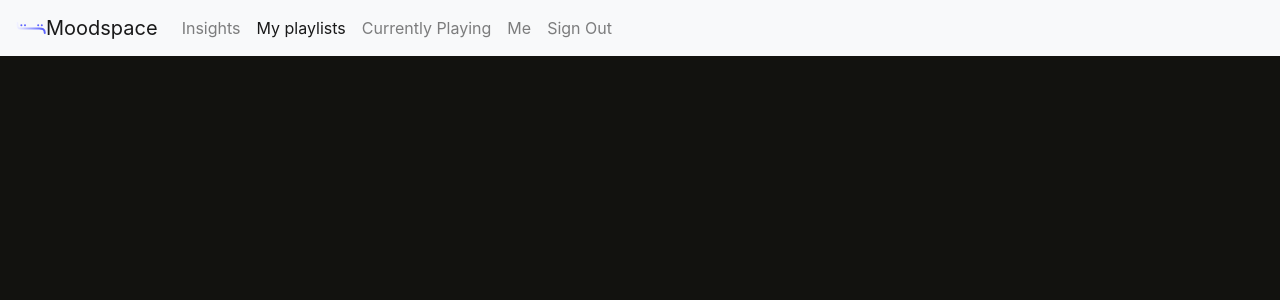
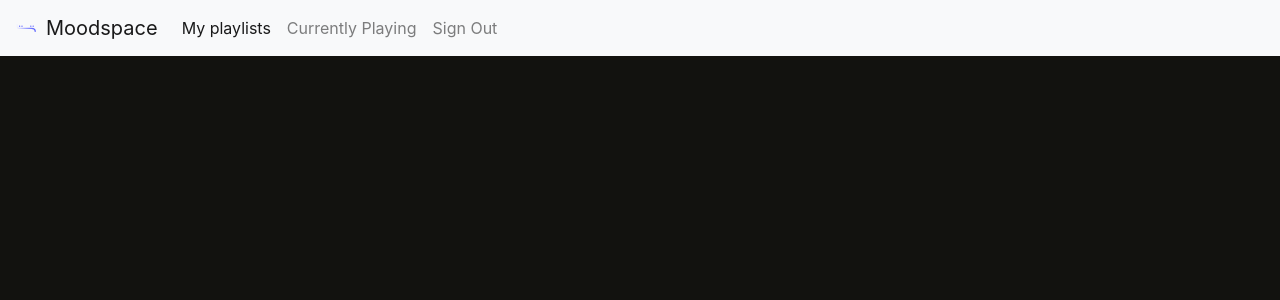
Before and after one commit to benbrill/MoodSpace, a Flask app: template templates/base.html in a window 1280 px wide. Shown: the top 300 px of the page. Run offline with Flask 2, Linux system fonts and the light colour scheme; the template is opened without the code that fills it, so the values that code supplies are empty; some libraries are stand-ins or nearby versions.

Commit message:
style edits

```diff
--- a/static/css/style.css
+++ b/static/css/style.css
@@ -1,6 +1,9 @@
+.Logo{
+    padding: 0 10px 0 0;
+}
 .container {
     text-align: left;
-    padding: 10px;
+    padding: 30px;
     font-family: "Circular Std", Arial;
     font-style: normal;
     font-weight: normal;
@@ -47,6 +50,7 @@
     -moz-background-clip: text;
     -webkit-text-fill-color: transparent;
     -moz-text-fill-color: transparent;
+    padding: 30px 0 50px 0;
 }
 .subheading-gradient-text {
     font-size: 24px;
--- a/templates/Home.html
+++ b/templates/Home.html
@@ -18,7 +18,7 @@
         <img class = "Top-Artist" src="{{url_for('static', filename='assets/TS.jpg')}}" alt = "Taylor Swift">
         <img class = "Top-Artist-2" src="{{url_for('static', filename='assets/JM.jpg')}}" alt = "John Mayer">
         <img class = "Top-Artist-3" src="{{url_for('static', filename='assets/Beatles.jpg')}}"alt = "Beatles">
-        <p>{{ top_tracks }}</p>
+        <p>{{ artist_img }}</p>
     </div>
 
 {% endblock %}
--- a/templates/base.html
+++ b/templates/base.html
@@ -18,25 +18,25 @@
   </head>
   <body>
     <nav class="navbar navbar-expand-md navbar-light bg-light">
-      <img src="{{url_for('static', filename='assets/Logo.svg')}}" width = "30" height = "30" alt="">
+      <img class="Logo" src="{{url_for('static', filename='assets/Logo.svg')}}" width = "30" height = "30" alt="">
         <a class="navbar-brand" href="{{ url_for('index')}}">Moodspace</a>
         <button class="navbar-toggler" type="button" data-toggle="collapse" data-target="#navbarNav" aria-controls="navbarNav" aria-expanded="false" aria-label="Toggle navigation">
             <span class="navbar-toggler-icon"></span>
         </button>
         <div class="collapse navbar-collapse" id="navbarNav">
             <ul class="navbar-nav">
-            <li>
+            <!-- <li>
                 <a class="nav-link" href="#">Insights</a>
-            </li>
+            </li> -->
             <li class="nav-item active">
                 <a class = "nav-link" href="/playlists">My playlists</a>
             </li>
             <li>
               <a class = "nav-link" href="/currently_playing">Currently Playing</a>
             </li>
-            <li>
+            <!-- <li>
               <a class = "nav-link" href="/current_user">Me</a>
-            </li>
+            </li> -->
             <li>
               <a class= "nav-link" href="/sign_out">Sign Out</a>
             </li>
```
